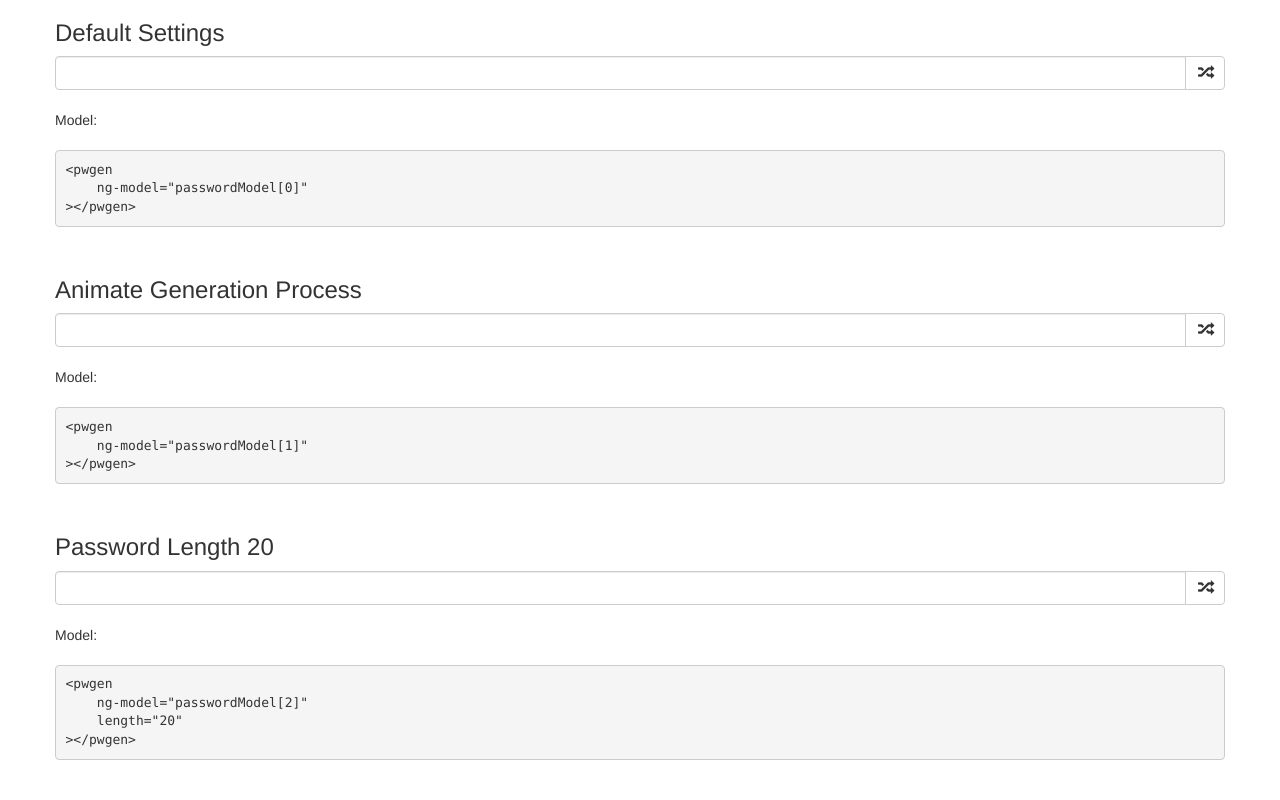
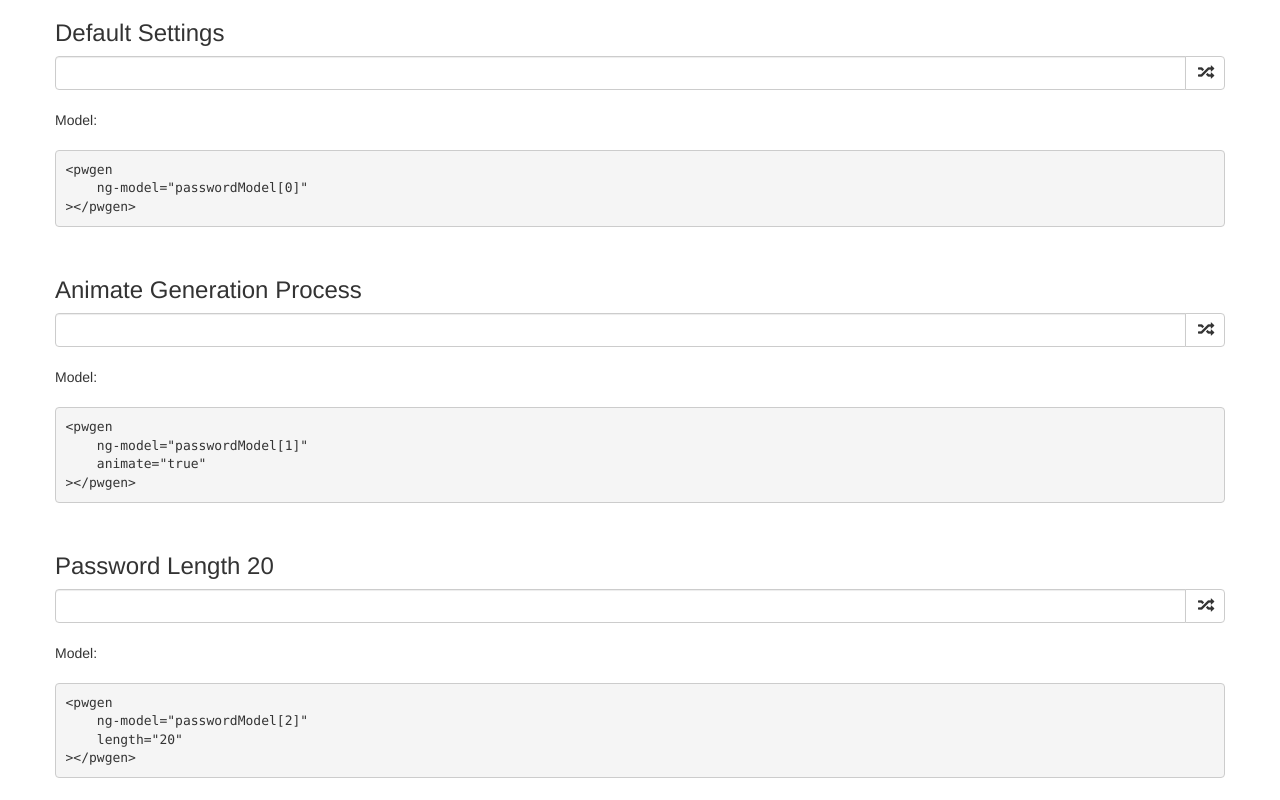
Before and after one commit to sebastianha/angular-bootstrap-pwgen, a website: page index.html in a window 1280 px wide. Shown: the top 800 px of the page. Drawn offline with nearby package versions, Linux system fonts and the light colour scheme; some packages are replaced by stand-ins of ours.

Commit message:
Updated example and readme

```diff
--- a/index.html
+++ b/index.html
@@ -31,6 +31,7 @@
 		<br><br>
 		<pre>&lt;pwgen
     ng-model="passwordModel[1]"
+    animate="true"
 &gt;&lt;/pwgen&gt</pre>
 		<br>
 
```
Also changed, not shown: README.md.
